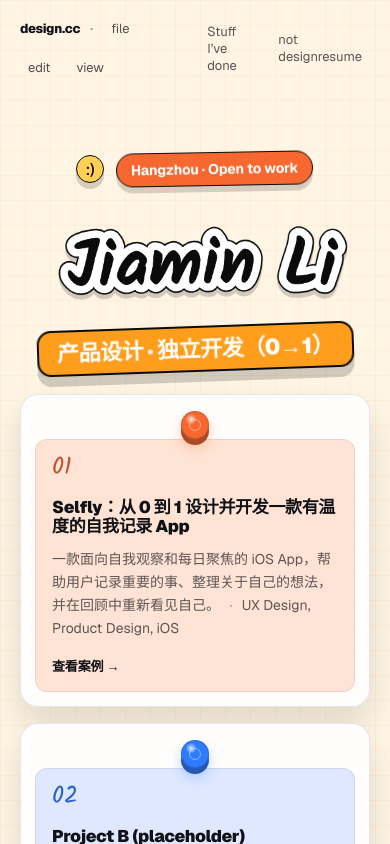
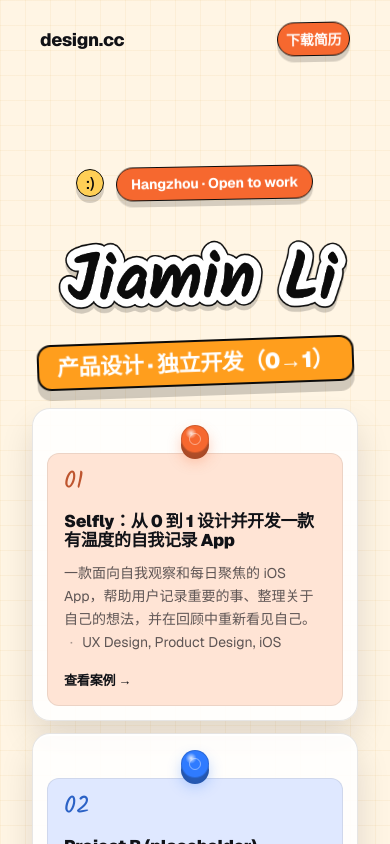
Before and after one commit to jaemin17/jaemin-portfolio, a Next.js app: page / in a window 390 px wide. Shown: the top 844 px of the page. Built offline with nearby package versions, Linux system fonts and the light colour scheme.

Commit message:
Refine homepage note layering and simplify top navigation.
This adjusts sticky-note positions and stacking to keep the hero text clear while tuning spacing across breakpoints, and streamlines the header to a clean brand-plus-resume CTA with updated visual styling.

```diff
--- a/src/app/page.module.css
+++ b/src/app/page.module.css
@@ -28,7 +28,7 @@
   z-index: 3;
   max-width: 820px;
   margin: 0 auto;
-  padding: 18px 0 40px;
+  padding: 60px 0 40px;
 }
 
 .heroTag {
@@ -38,6 +38,8 @@
   gap: 12px;
   margin-top: -14px;
   margin-bottom: 10px;
+  position: relative;
+  z-index: 20;
 }
 
 .heroTagIcon {
@@ -91,7 +93,7 @@
   margin-left: auto;
   margin-right: auto;
   position: relative;
-  z-index: 2;
+  z-index: 20;
 }
 
 .stickerSubWrap {
@@ -101,7 +103,7 @@
   margin-top: -6px;
   margin-bottom: 12px;
   position: relative;
-  z-index: 1;
+  z-index: 20;
 }
 
 .stickerSub {
@@ -128,8 +130,12 @@
 }
 
 .projectWall {
-  position: static;
+  position: relative;
+  left: 50%;
+  width: min(940px, calc(100vw - 64px));
   margin-top: 22px;
+  transform: translateX(-50%);
+  z-index: 5;
 }
 
 .workList {
@@ -146,7 +152,7 @@
   --pin-color: #f6682f;
   position: absolute;
   z-index: 2;
-  width: clamp(272px, 21vw, 330px);
+  width: clamp(286px, 22vw, 340px);
   transform: translateY(var(--note-offset)) rotate(var(--note-rotation));
 }
 
@@ -290,7 +296,7 @@
 }
 
 .infoItem:nth-child(1) {
-  top: 96px;
+  top: 24px;
   left: 18px;
 }
 
@@ -298,7 +304,7 @@
   --note-rotation: 1.4deg;
   --note-accent: #dff7e8;
   --pin-color: #2f7bff;
-  top: 342px;
+  top: 262px;
   left: 0;
 }
 
@@ -306,7 +312,7 @@
   --note-rotation: 1.8deg;
   --note-accent: #fff1a8;
   --pin-color: #7c5cff;
-  top: 96px;
+  top: 24px;
   right: 18px;
 }
 
@@ -314,7 +320,7 @@
   --note-rotation: -1.4deg;
   --note-accent: #ffe4d5;
   --pin-color: #f6682f;
-  top: 348px;
+  top: 268px;
   right: 0;
 }
 
@@ -351,9 +357,9 @@
   --note-accent: #fff1a8;
   --pin-color: #ffcf56;
   position: absolute;
-  top: -6px;
+  top: -26px;
   left: clamp(180px, 16vw, 280px);
-  z-index: 4;
+  z-index: 2;
   width: 170px;
   padding-top: 34px;
   transform: rotate(var(--note-rotation));
@@ -443,7 +449,7 @@
   }
 
   .workItem {
-    width: min(28vw, 258px);
+    width: min(30vw, 286px);
   }
 
   .infoItem {
@@ -499,7 +505,7 @@
     margin-top: 24px;
     display: grid;
     grid-template-columns: repeat(2, minmax(0, 1fr));
-    gap: 20px;
+    gap: 12px;
     align-items: start;
   }
 
@@ -526,7 +532,7 @@
   .infoNotes,
   .workList {
     grid-template-columns: 1fr;
-    gap: 16px;
+    gap: 12px;
   }
 
   .heroCopyItem,
--- a/src/components/SiteHeader.module.css
+++ b/src/components/SiteHeader.module.css
@@ -7,9 +7,10 @@
 }
 
 .inner {
-  max-width: 1040px;
+  max-width: none;
   margin: 0 auto;
-  padding: 14px 20px;
+  width: 100%;
+  padding: 22px 40px 12px;
   display: flex;
   align-items: center;
   justify-content: space-between;
@@ -35,7 +36,7 @@
 }
 
 .brandText {
-  font-size: 13px;
+  font-size: 18px;
 }
 
 .menuItem {
@@ -58,16 +59,26 @@
 }
 
 .link {
-  font-size: 13px;
-  color: color-mix(in oklab, var(--fg) 70%, transparent);
-  padding: 8px 10px;
-  border-radius: 10px;
-  transition: background 140ms ease, color 140ms ease;
+  display: inline-flex;
+  align-items: center;
+  height: 34px;
+  padding: 0 14px;
+  border-radius: 999px;
+  background: #f6682f;
+  border: 1px solid #0b0b0b;
+  box-shadow: 0 6px 0 rgba(0, 0, 0, 0.16);
+  color: #ffffff;
+  font-size: 14px;
+  font-weight: 700;
+  letter-spacing: -0.01em;
+  transform: rotate(-1deg);
+  transition: transform 150ms ease, box-shadow 150ms ease;
+  will-change: transform;
 }
 
 .link:hover {
-  color: var(--fg);
-  background: rgba(255, 255, 255, 0.65);
+  transform: translateY(-4px) rotate(1deg);
+  box-shadow: 0 9px 0 rgba(0, 0, 0, 0.14);
 }
 
 @media (max-width: 520px) {
--- a/src/components/SiteHeader.tsx
+++ b/src/components/SiteHeader.tsx
@@ -9,26 +9,11 @@ export function SiteHeader() {
           <Link className={styles.brand} href="/">
             <span className={styles.brandText}>design.cc</span>
           </Link>
-          <span className={styles.menuSep} aria-hidden="true">
-            ·
-          </span>
-          <Link className={styles.menuItem} href="/#project">
-            file
-          </Link>
-          <Link className={styles.menuItem} href="/#about">
-            edit
-          </Link>
-          <Link className={styles.menuItem} href="/#where">
-            view
-          </Link>
         </div>
 
         <nav className={styles.nav} aria-label="主导航">
-          <Link className={styles.link} href="/#project">
-            Stuff I’ve done
-          </Link>
           <a className={styles.link} href="/resume.pdf" target="_blank" rel="noreferrer">
-            not designresume
+            下载简历
           </a>
         </nav>
       </div>
```
